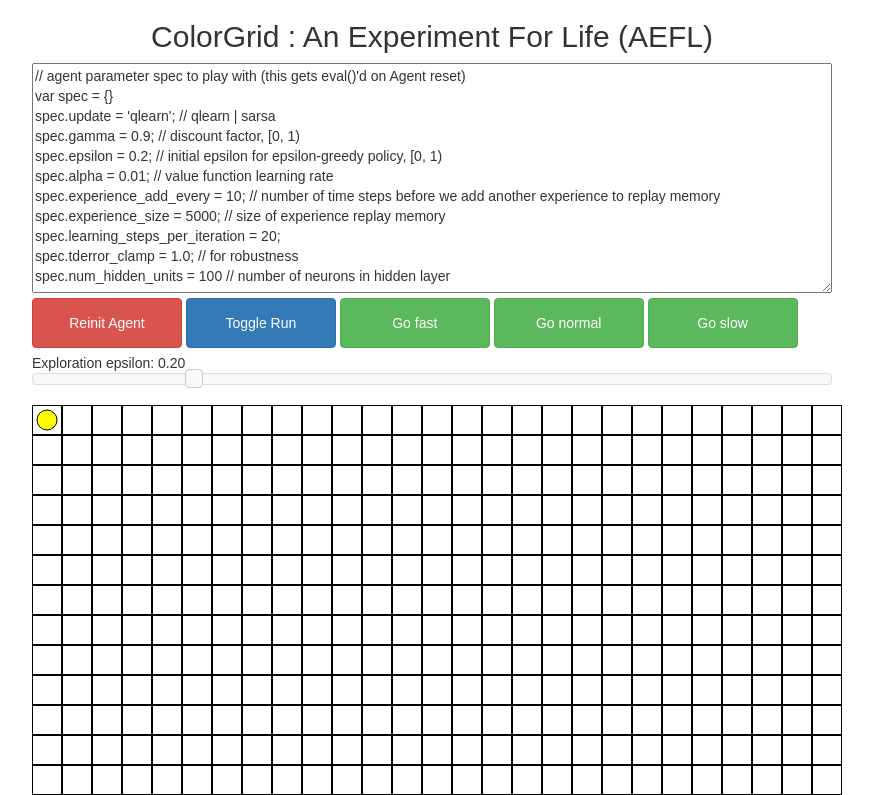
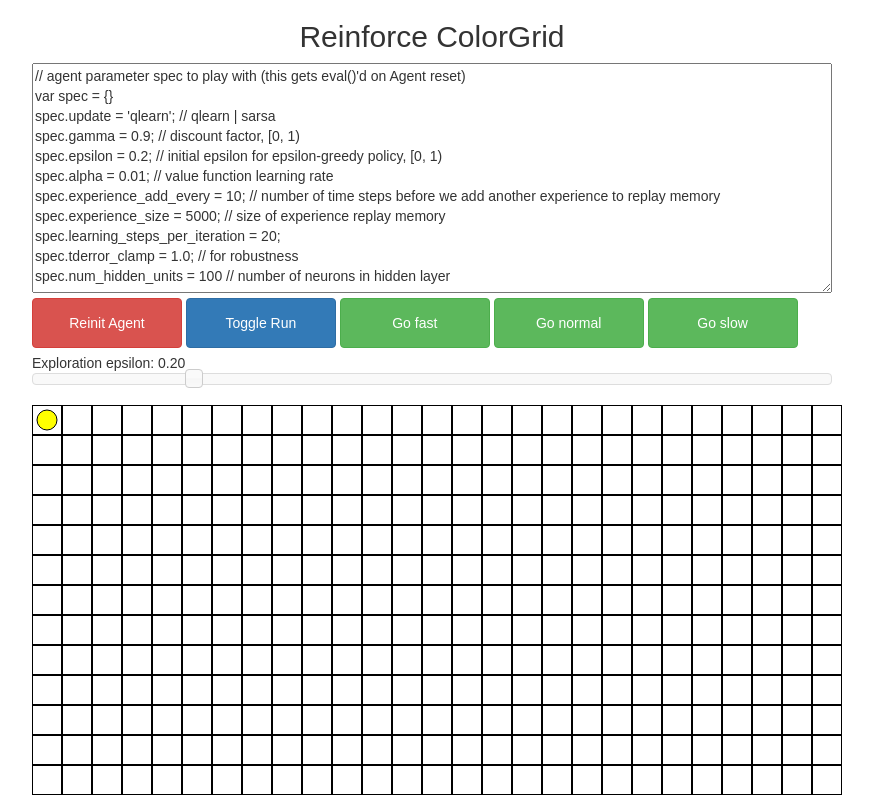
Before and after one commit to LeGougaudT/reinforce-grid, a plain HTML site: page index.html in a window 1280 px wide. Shown: the top 795 px of the page, without its empty margins (208-1081 px from the left). Drawn offline with nearby package versions, Linux system fonts and the light colour scheme; some packages are replaced by stand-ins of ours.

Commit message:
change first title

```diff
--- a/index.html
+++ b/index.html
@@ -744,7 +744,7 @@
 
 <body onload="start();">
     <div id="wrap">
-        <h2>ColorGrid : An Experiment For Life (AEFL)</h2>
+        <h2>Reinforce ColorGrid</h2>
 <textarea id="spec" style="width:100%;height:230px;">
 // agent parameter spec to play with (this gets eval()'d on Agent reset)
 var spec = {}
```
